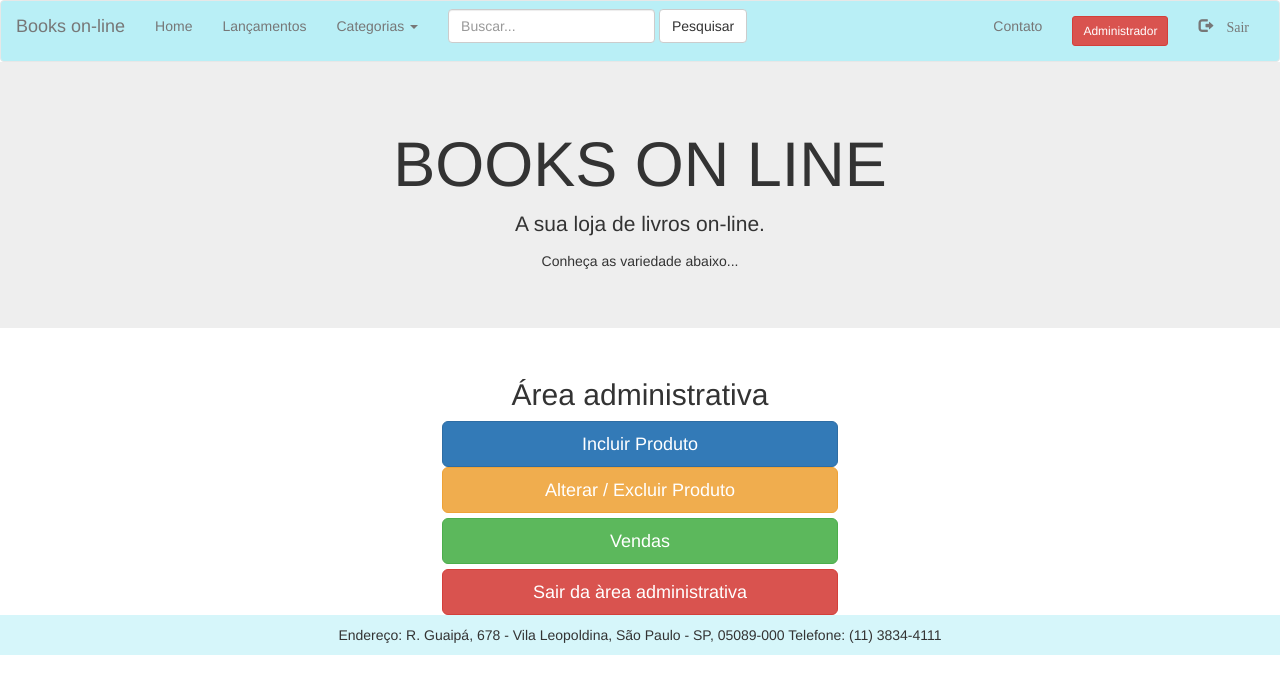
After one commit to LeandroMoura124/Loja-Virtual, a PHP site: page /adm.php in a window 1280 px wide. The commit adds this page. Shown: the top 694 px of the page. Run offline with PHP 8.4, Linux system fonts and the light colour scheme; the visitor is signed in with stand-in values (Sample User, id 1); data that the repository does not hold is empty; some libraries are stand-ins or nearby versions.

Commit message:
commit do projeto

```diff
--- /dev/null
+++ b/adm.php
@@ -0,0 +1,102 @@
+<!doctype html>
+<html>
+<head>
+<meta charset="utf-8">
+<title>Minha Loja - Logon de usuário</title>
+
+<meta name="viewport" content="width=device-width, initial-scale=1">
+
+<!-- Latest compiled and minified CSS -->
+<link rel="stylesheet" href="https://maxcdn.bootstrapcdn.com/bootstrap/3.3.7/css/bootstrap.min.css">
+<!-- jQuery library -->
+<script src="https://ajax.googleapis.com/ajax/libs/jquery/3.2.1/jquery.min.js"></script>
+
+<!-- Latest compiled JavaScript -->
+<script src="https://maxcdn.bootstrapcdn.com/bootstrap/3.3.7/js/bootstrap.min.js"></script>
+
+
+<style>
+
+.navbar{
+	margin-bottom: 0;
+    background-color: #32cfe456;
+}
+
+
+</style>
+
+
+</head>
+
+<body>
+
+<?php
+
+
+	session_start();
+
+    if(empty($_SESSION['Status']) || $_SESSION['Status'] != 1) { // se a sessão não tiver um usuário administrador logado será executado a condição
+        header('location:index.php'); // levar o usuário para página index.php
+    }
+
+	include 'conexao2.php';
+	include 'nav.php';
+	include 'cabecalho.html';
+
+	?>
+
+
+	<div class="container-fluid">
+
+		<div class="row">
+
+			<div class="col-sm-4 col-sm-offset-4 text-center">
+
+				<h2>Área administrativa</h2>
+
+
+				<a href="formProduto.php">
+				<button type="submit" class="btn btn-block btn-lg btn-primary">
+
+					Incluir Produto
+
+				</button>
+
+				</a>
+
+
+				<button type="submit" class="btn btn-block btn-lg btn-warning">
+
+					Alterar / Excluir Produto
+
+				</button>
+
+
+				<button type="submit" class="btn btn-block btn-lg btn-success">
+
+					Vendas
+
+				</button>
+
+
+
+				<button type="submit" class="btn btn-block btn-lg btn-danger">
+
+					Sair da àrea administrativa
+
+				</button>
+
+
+
+
+			</div>
+		</div>
+	</div>
+
+	<?php include 'rodape.html' ?>
+
+
+
+
+</body>
+</html>
--- a/categoria.php
+++ b/categoria.php
@@ -35,9 +35,11 @@
 	<!--A funcionalidade do uso "include", tem como finalidades chamar um arquivo atraves de outro. EX - Coloquei minha nav-bar em outro arquivo e chamei pelo código include 'nav.php'-->
 	<?php
         // Chamando outros componentes
+		session_start();
+		include 'conexao2.php';
         include 'nav.php';
         include 'cabecalho.html';
-        include 'conexao2.php';
+
 
         $cat = $_GET['cat'];
 
--- a/lancamento.php
+++ b/lancamento.php
@@ -35,7 +35,7 @@
 	<!--A funcionalidade do uso "include", tem como finalidades chamar um arquivo atraves de outro. EX - Coloquei minha nav-bar em outro arquivo e chamei pelo código include 'nav.php'-->
 	<?php
 	// Chamando outros componentes
-
+	 session_start();
 	 include 'conexao2.php';
 	 include 'nav.php';
      include 'cabecalho.html';
--- a/validausuario.php
+++ b/validausuario.php
@@ -5,8 +5,8 @@
     session_start(); // iniciando uma sessão
 
 
-    $Vemail = $_POST['txtemail'];
-    $Vsenha = $_POST['txtsenha'];
+    $Vemail = $_POST['txtemail']; //orlindo@gmail.com
+    $Vsenha = $_POST['txtsenha']; //orlindo123
 
 
     //echo $Vemail.'<br>';
```
